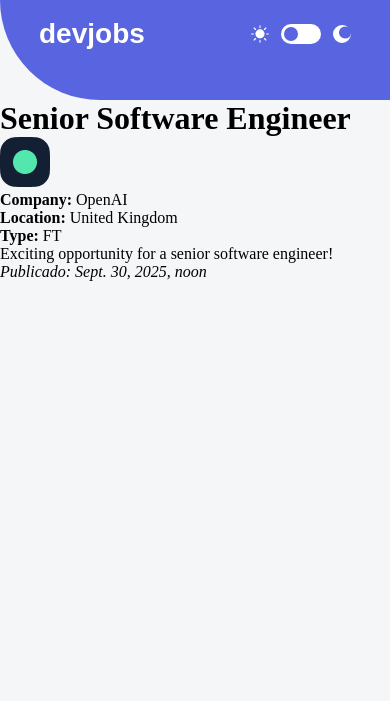
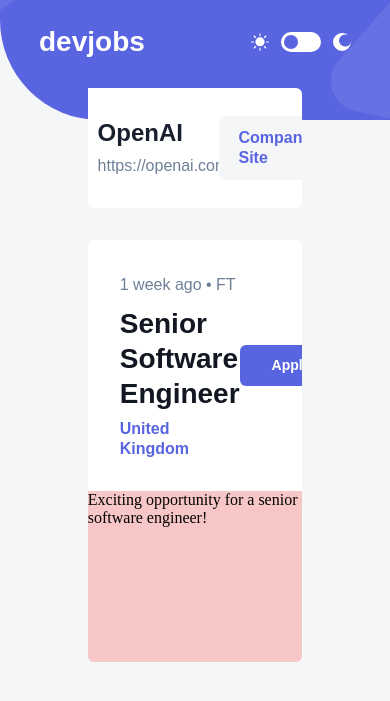
Before and after one commit to xDve22/ProyectosWeb_ND, a Django app: page /jobs/1/ in a window 390 px wide. Shown: the top 701 px of the page. Run offline with Django 5.2, Linux system fonts and the light colour scheme; data comes from the database, SQL or seed files in the repository.

Commit message:
Feat: add icons and implement responsive design for tablet and mobile

```diff
--- a/core/static/core/styles.css
+++ b/core/static/core/styles.css
@@ -17,6 +17,8 @@
   --slate-500: #6e8098;
   --slate-300: #9daec2;
   --slate-100: #f4f6f8;
+  --slate-25: #f4f6f8;
+  --slate-50: #e0e4f2;
 
   /* Indigo */
   --indigo-500: #5964e0;
@@ -69,10 +71,14 @@ body {
 }
 
 .site-header {
-  background: var(--indigo-500);
-  padding: var(--spacing-200) 0;
-  height: 100px;
+  background-image: url("../img/bg-pattern-header.svg");
+  background-repeat: no-repeat;
+  background-size: cover;
+  background-position: center;
+  padding: var(--spacing-300) 0;
+  height: 120px;
   border-bottom-left-radius: var(--radius-100);
+  overflow: hidden;
 }
 
 .site-header__container {
@@ -277,8 +283,6 @@ input[type='checkbox']:checked::after {
   box-shadow: 0 8px 12px rgba(0, 0, 0, 0.1);
 }
 
-/* Cards design by dve */
-
 .job-card__logo {
   position: absolute;
   top: -25px;
@@ -290,6 +294,12 @@ input[type='checkbox']:checked::after {
   align-items: center;
   justify-content: center;
   overflow: hidden;
+}
+
+.job-card__logo img{
+  width: 50px;
+  height: 50px;
+  object-fit: cover;
 }
 
 .job-card__meta {
@@ -322,3 +332,179 @@ input[type='checkbox']:checked::after {
   font: var(--text-preset-4-bold);
   color: var(--indigo-500);
 }
+
+.button-mobile, .search__form--filter{
+  display: none;
+}
+
+/* Second page design---------------------------- */
+
+.job-detail {
+  max-width: 55%;
+  margin: 0 auto;
+  display: flex;
+  flex-wrap: wrap;
+  row-gap: var(--spacing-400);
+}
+
+.job-header {
+  display: flex;
+  align-items: center;
+  background: var(--neutral-0);
+  border-radius: 0 var(--radius-6) var(--radius-6) var(--radius-6);
+  margin-top: -32px;
+  overflow: hidden;
+  height: 120px;
+  width: 100%;
+}
+
+.job-header__logo {
+  width: 120px;
+  height: 120px;
+  display: flex;
+  align-items: center;
+  justify-content: center;
+}
+
+.job-header__logo img {
+  width: 100%;
+  height: 100%;
+  object-fit: cover;
+}
+
+.job-header__info {
+  display: flex;
+  justify-content: space-around;
+  flex-wrap: wrap;
+  flex: 1;
+  row-gap: 5px;
+}
+
+.job-header__company {
+  font: var(--text-preset-2);
+  color: var(--slate-900);
+  width: 85%;
+}
+
+.job-header__website {
+  font: var(--text-preset-4-regular);
+  color: var(--slate-500);
+  width: 85%;
+}
+
+.job-header__button {
+  display: flex;
+  align-items: center;
+  justify-content: center;
+  width: 220px;
+}
+
+.btn-company-site {
+  background: var(--slate-25);
+  color: var(--indigo-500);
+  font: var(--text-preset-4-bold);
+  text-decoration: none;
+  padding: 12px 20px;
+  border-radius: 6px;
+}
+
+.btn-company-site:hover {
+  background: var(--slate-50);
+}
+
+.job-body {
+  background: rgb(247, 199, 199);
+  min-height: 50vh;
+  max-height: 50vh;
+  overflow-y: scroll;
+  height: fit-content;
+  width: 100%;
+  border-radius: var(--radius-6);
+}
+
+.job-body__top {
+  display: flex;
+  justify-content: space-between;
+  align-items: center;
+  background: var(--neutral-0);
+  padding: var(--spacing-400);
+}
+
+.job-body__info {
+  display: flex;
+  flex-direction: column;
+  gap: var(--spacing-100);
+}
+
+.job-body__meta {
+  font: var(--text-preset-4-regular);
+  color: var(--slate-500);
+}
+
+.job-body__tittle {
+  font: var(--text-preset-1);
+  color: var(--slate-950);
+}
+
+.job-body__location {
+  font: var(--text-preset-4-bold);
+  color: var(--indigo-500);
+}
+
+.btn-apply {
+  background: var(--indigo-500);
+  color: var(--neutral-0);
+  font: var(--text-preset-5);
+  text-decoration: none;
+  padding: var(--spacing-150) var(--spacing-400);
+  border-radius: var(--radius-6);
+  white-space: nowrap;
+}
+
+.btn-apply:hover {
+  background-color: var(--indigo-300);
+}
+
+@media (max-width: 728px) {
+
+  .search-form{
+    display: flex;
+    justify-content: space-between;
+  }
+
+  .icon-desktop, .button-desktop, .search-form__checkbox, .search-form__field--location{
+    display: none;
+  }
+
+  .search-form__field--title {
+    flex-grow: 0;
+    flex-shrink: 1;
+    flex-basis: 65%;
+    padding: 0 var(--spacing-150);
+  }
+
+  .button-mobile {
+    display: flex;
+    align-items: center;
+    justify-content: center;
+    background-color: var(--indigo-500);
+    border: none;
+    border-radius: 8px;
+    width: 48px;
+    height: 48px;
+    cursor: pointer;
+  }
+
+  .button-mobile img {
+    width: 20px;
+    height: 20px;
+    color: var(--neutral-0);
+  }
+
+  .search__form--filter{
+    display: block;
+    width: 20px;
+    height: 20px;
+    margin: 5px;
+  }
+}
--- a/core/templates/job_details.html
+++ b/core/templates/job_details.html
@@ -5,24 +5,73 @@
 {% load static %}
 
 {% block content %}
-  <h1>{{ job.title }}</h1>
+  <section class="job-detail">
+
+    <div class="job-header">
+      <div class="job-header__logo">
         {% if job.company.logo %}
           <img src="{{ job.company.logo.url }}" alt="{{ job.company.name }}" width="50">
         {% else %}
           <img src="{% static 'img/default.png' %}" alt="Default logo" width="50">
         {% endif %}
-  <p><strong>Company:</strong> {{ job.company.name }}</p>
-  <p><strong>Location:</strong> {{ job.location }}</p>
-  <p><strong>Type:</strong> {{ job.employment_type }}</p>
-  <div>
+      </div>
+
+      <div class="job-header__info">
+        <h2 class="job-header__company">
+          {{ job.company.name }}
+        </h2>
+        <p class="job-header__website">
+          {{ job.company.website }}
+        </p>
+      </div>
+
+      <div class="job-header__button">
+        <a href="{{ job.company.website }}" target="_blank" class="btn-company-site">Company Site</a>
+      </div>
+    </div>
+
+    <div class="job-body">
+      <div class="job-body__top">
+        <div class="job-body__info">
+          <p class="job-body__meta">
+            {{ job.created_at|timesince }} ago • {{ job.employment_type }}
+          </p>
+          <h1 class="job-body__tittle">
+            {{ job.title }}
+          </h1>
+          <p class="job-body__location">
+            {{ job.location }}
+          </p>
+        </div>
+        <a href="#" class="btn-apply">
+          Apply Now
+        </a>
+      </div>
+
+      <div class="job-body__description">
         {{ job.description|safe }}
       </div>
-  <p><em>Publicado: {{ job.created_at }}</em></p>
 
       {% if request.user.is_staff %}
-    <div style="margin-top: 20px;">
-      <a href="{% url 'job_edit' job.pk %}">✏️ Editar</a> |
-      <a href="{% url 'job_delete' job.pk %}" onclick="return confirm('¿Seguro que deseas borrar esta oferta?');">🗑️ Borrar</a>
+        <div class="job-admin">
+          <a href="{% url 'job_edit' job.pk %}" class="btn-edit">
+            ✏️ Editar
+          </a>
+          <a href="{% url 'job_delete' job.pk %}" onclick="return confirm('¿Seguro que deseas borrar esta oferta?');" class="btn-delete">
+            🗑️ Borrar
+          </a>
         </div>
        {% endif %}
+    </div>
+  </section>
+  <!-- <footer class="job-footer">
+    <div class="job-footer__content">
+      <div class="job-footer__info">
+        <h3 class="job-footer__title">{{ job.title }}</h3>
+        <p class="job-footer__company">{{ job.company.name }}</p>
+      </div>
+      <a href="#" class="btn-apply">Apply Now</a>
+    </div>
+  </footer> -->
+
 {% endblock %}
```
Also changed, not shown: core/templates/_job_filters.html (+12 -4 lines), core/static/icons/icon-filter.svg (added), core/static/icons/icon-search-white.svg (added), core/static/img/Meta.png (added), core/static/img/bg-pattern-detail-footer.svg (added), core/static/img/bg-pattern-header.svg (added). Lines whose indentation alone changed are shown as unchanged.
